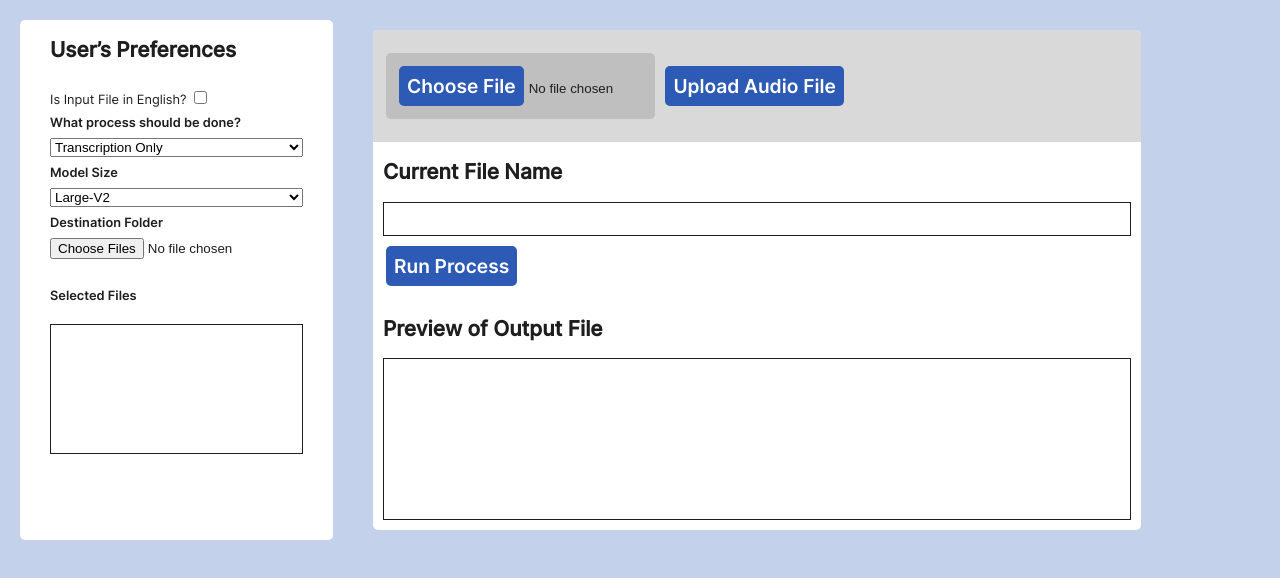
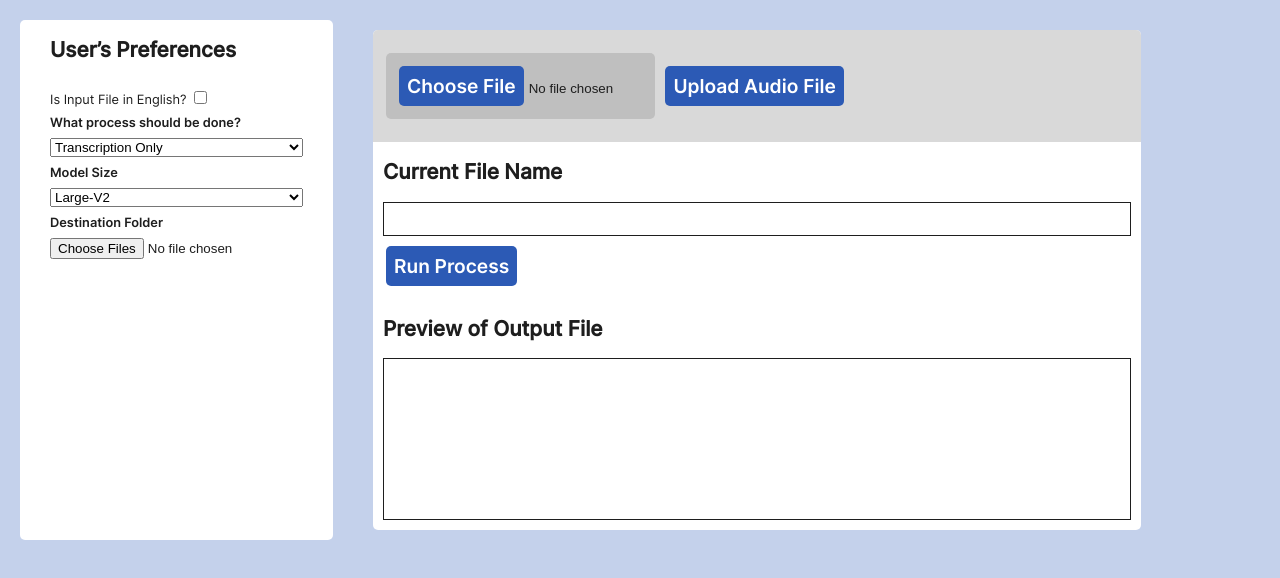
Before and after one commit to moonsdust/street-lab-whisper-app, an Electron app: page pages/index.html in a window 1280 px wide. Drawn offline with Linux system fonts and the light colour scheme.

Commit message:
Removed selected files section for now

```diff
--- a/pages/index.html
+++ b/pages/index.html
@@ -39,10 +39,10 @@
           <label for="model-size" class="h5-bold">Destination Folder<br></label>
           <input type="file" id="destFolder" webkitdirectory directory multiple/>
           <!--Selected files-->
-          <div class = "selected-files">
+          <!--<div class = "selected-files">
             <h5 class ="h5-bold">Selected Files</h5>
             <div class="uploaded-files" id="filesDisplay"></div>
-          </div>
+          </div> -->
       </div>
 
       <!-- Section for Output -->
```
